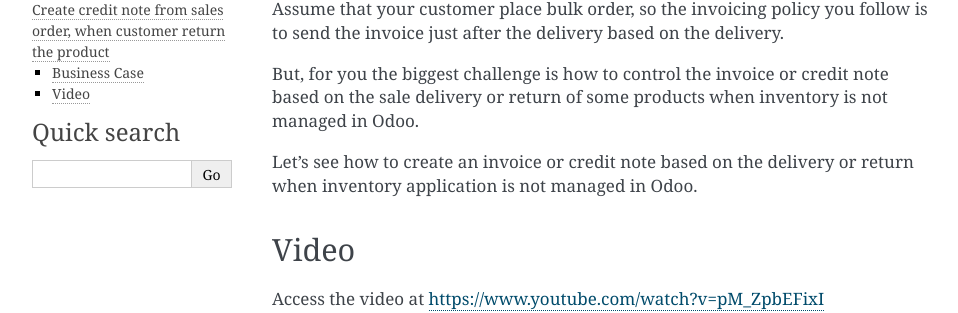
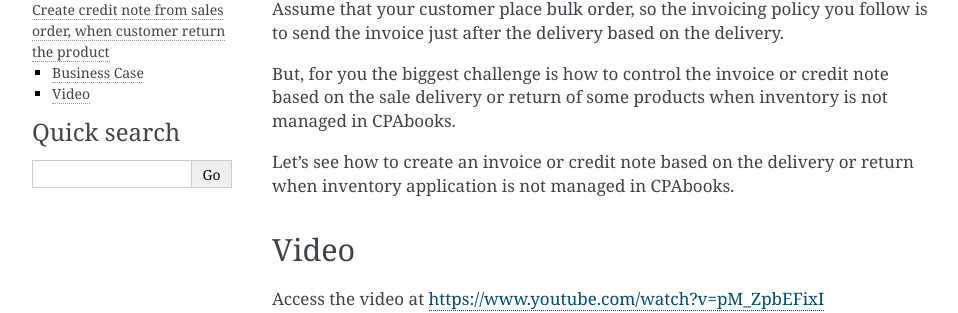
Before and after one commit to cpabooks/cpabooks-docs, a Sphinx documentation site: the page built from docs/sales/invoicing/create-credit-note-from-sale-order.rst, in a window 1280 px wide. Shown: the part 290-603 px from the top of the page, without its empty margins (148-1106 px from the left). Built offline with Sphinx 7.4.7, drawn with Linux system fonts in a browser that asks for light colours; pages that are not in the unit, such as notebooks, are missing from menus.

Commit message:
Update create-credit-note-from-sale-order.rst

```diff
--- a/docs/sales/invoicing/create-credit-note-from-sale-order.rst
+++ b/docs/sales/invoicing/create-credit-note-from-sale-order.rst
@@ -14,10 +14,10 @@ is to send the invoice just after the delivery based on the delivery.
 
 But, for you the biggest challenge is how to control the invoice or credit note
 based on the sale delivery or return of some products when inventory is not
-managed in Odoo.
+managed in CPAbooks.
 
 Let's see how to create an invoice or credit note based on the delivery or return
-when inventory application is not managed in Odoo.
+when inventory application is not managed in CPAbooks.
 
 Video
 -----
```
